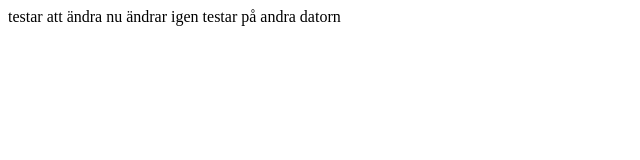
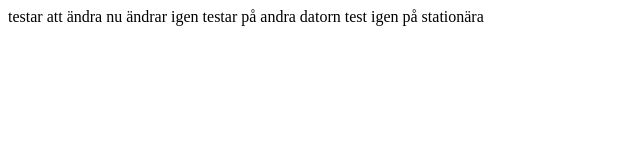
Before and after one commit to pepptter/html-css, a plain HTML site: page index.html in a window 1280 px wide. Shown: the whole page, without its empty margins (0-640 px from the left). Drawn offline with Linux system fonts and the light colour scheme.

Commit message:
mer test på andra datorn

```diff
--- a/index.html
+++ b/index.html
@@ -9,5 +9,6 @@
     testar att ändra nu
     ändrar igen
     testar på andra datorn
+    test igen på stationära
 </body>
 </html>
```
